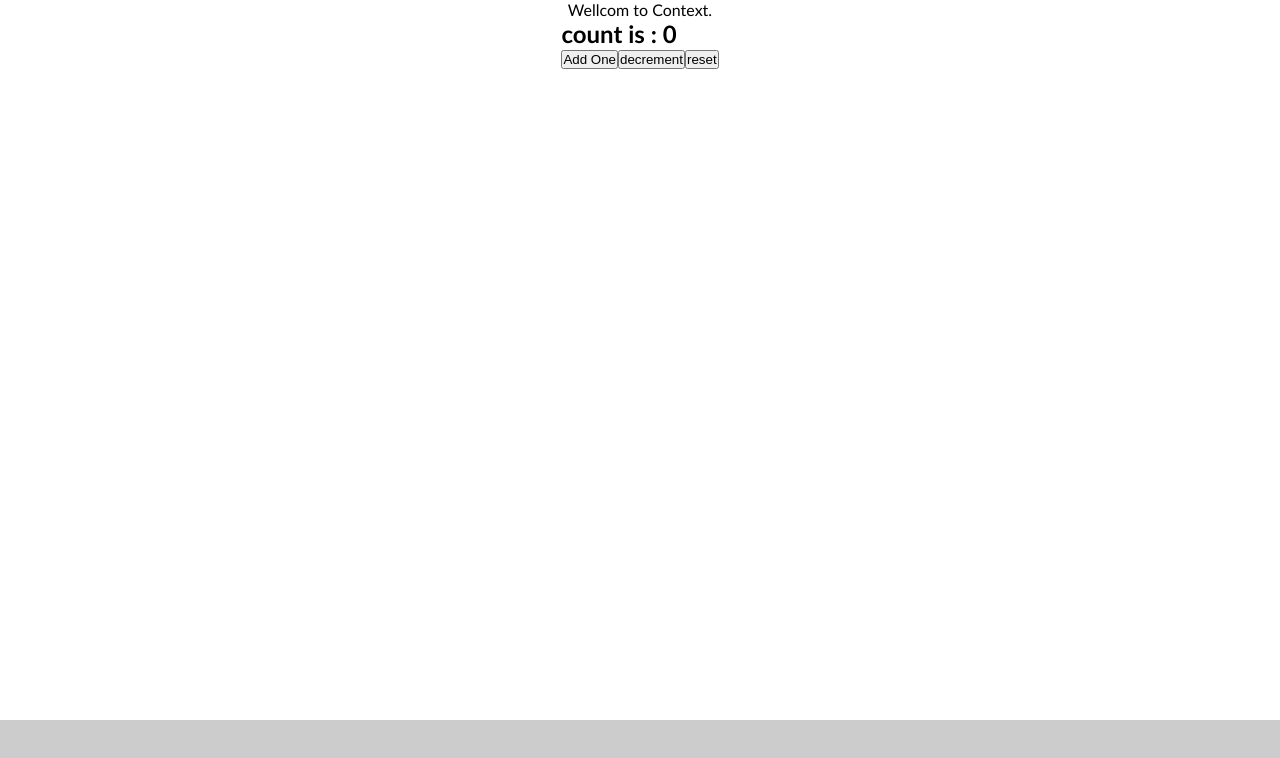
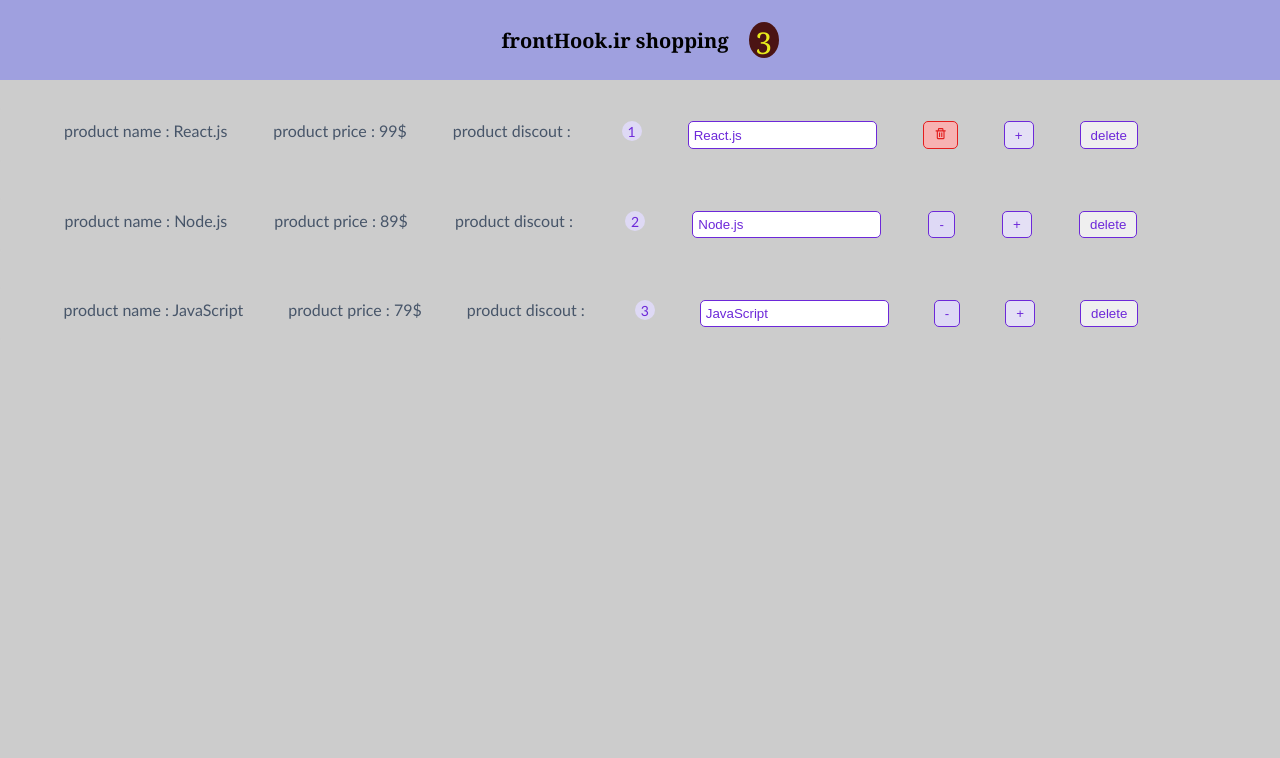
Before and after one commit to Ali-DoostAli/React-course, a React (Create React App) app: page / in a window 1280 px wide. Shown: the top 758 px of the page. Built offline with nearby package versions, Linux system fonts and the light colour scheme.

Commit message:
Convert App to Functional Component]

```diff
--- a/src/App.js
+++ b/src/App.js
@@ -7,77 +7,64 @@ import NavBar from "./components/Navbar/NavBar";
 import ProductList from "./components/Product/ProductList";
 import CountReducerTwo from "./components/Reducer/CountReducer";
 
-class App extends React.Component {
-  state = {
-    products: [
+const App = () => {
+  const [products, setProducts] = useState([
     { title: "React.js", price: "99$", id: 1, quantity: 1 },
     { title: "Node.js", price: "89$", id: 2, quantity: 2 },
     { title: "JavaScript", price: "79$", id: 3, quantity: 3 },
-    ],
-    isShow: true,
-    count: 0,
-  };
-  removeHandler = (id) => {
-    const filteredProducts = this.state.products.filter((p) => p.id !== id);
-    this.setState({ products: filteredProducts });
+  ]);
+
+  const removeHandler = (id) => {
+    const filteredProducts = products.filter((p) => p.id !== id);
+    setProducts(filteredProducts );
   };
 
-  incrementHandler = (id) => {
-    const index = this.state.products.findIndex((item) => item.id === id);
+  const incrementHandler = (id) => {
+    const index = products.findIndex((item) => item.id === id);
 
-    const product = { ...this.state.products[index] };
+    const product = { ...products[index] };
     product.quantity++;
-    const products = [...this.state.products];
-    products[index] = product;
-    this.setState({ products });
+    const updatedProducts = [...products];
+    updatedProducts[index] = product;
+    setProducts( updatedProducts );
   };
 
-  decrementHandler = (id) => {
-    // 1. id=ok
-    const index = this.state.products.findIndex((item) => item.id === id);
-    //  2. index = ok
-    // 3. clone the selected  index and updaate the quantity
-    const product = { ...this.state.products[index] };
+  const decrementHandler = (id) => {
+    const index = products.findIndex((item) => item.id === id);
+
+    const product = { ...products[index] };
     if (product.quantity === 1) {
-      const filteredProducts = this.state.products.filter((p) => p.id !== id);
-      this.setState({ products: filteredProducts });
+      const filteredProducts = products.filter((p) => p.id !== id);
+      setProducts( filteredProducts );
     } else {
-      // 4. updated products
-      const products = [...this.state.products];
+      const updatedProducts = [...products];
       product.quantity--;
-      products[index] = product;
-      this.setState({ products });
+      updatedProducts[index] = product;
+      setProducts( updatedProducts );
     }
   };
 
-  onChangeHandler = (e, id) => {
-    const index = this.state.products.findIndex((item) => item.id === id);
-    const product = { ...this.state.products[index] };
+  const onChangeHandler = (e, id) => {
+    const index = products.findIndex((item) => item.id === id);
+    const product = { ...products[index] };
     product.title = e.target.value;
-    const products = [...this.state.products];
-    products[index] = product;
-    this.setState({ products });
+    const updatedProducts = [...products];
+    updatedProducts[index] = product;
+    setProducts( updatedProducts );
   };
 
-  render() {
   return (
     <>
-        <CounterProvider>
-          <p>Wellcom to Context.</p>
-          <CounterOne />
-        </CounterProvider>
-
-        {/* <NavBar totalItems={this.state.products.length} />
+      <NavBar totalItems={products.length} />
       <ProductList
-              products={this.state.products}
-              onDelete={this.removeHandler}
-              onIncrement={this.incrementHandler}
-              onDecrement={this.decrementHandler}
-              onChange={this.onChangeHandler}
-            /> */}
+        products={products}
+        onDelete={removeHandler}
+        onIncrement={incrementHandler}
+        onDecrement={decrementHandler}
+        onChange={onChangeHandler}
+      />
     </>
   );
-  }
-}
+};
 
-export default Wrapper(App, "container");
+export default App;
```
Lines whose indentation alone changed are shown as unchanged.
